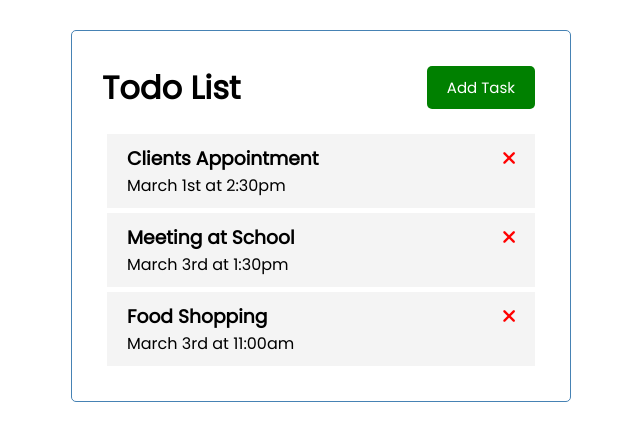
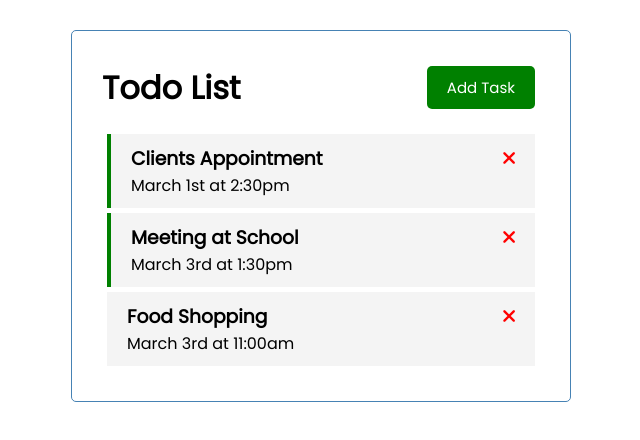
Before and after one commit to pockypoem/vueproj, a Vue app in the folder simple-todo/: page / in a window 1280 px wide. Shown: the top 440 px of the page, without its empty margins (319-959 px from the left). Built offline with nearby package versions, Linux system fonts and the light colour scheme.

Commit message:
toggle reminder by double click todo item

```diff
--- a/simple-todo/src/App.vue
+++ b/simple-todo/src/App.vue
@@ -1,7 +1,7 @@
 <template>
   <div class="container">
     <Header title="Todo List"/>
-    <Todos @delete-todo="deleteTodo" :todos="todos" />
+    <Todos @toggle-reminder="toggleReminder" @delete-todo="deleteTodo" :todos="todos" />
   </div>
 </template>
 
@@ -26,7 +26,10 @@ export default {
       if(confirm('Are you sure?')) {
         this.todos = this.todos.filter((todo) => todo.id !== id);
       }
-    }
+    },
+    toggleReminder(id) {
+      this.todos = this.todos.map((todo) => todo.id === id ? {...todo, reminder: !todo.reminder} : todo);
+    },
   },
   created() {
     this.todos = [
--- a/simple-todo/src/components/Todo.vue
+++ b/simple-todo/src/components/Todo.vue
@@ -1,5 +1,5 @@
 <template>
-    <div class="task">
+    <div @dblclick="$emit('toggle-reminder', todo.id)" :class="[todo.reminder ? 'reminder' : '', 'todo']">
         <h3>
             {{ todo.text }}
             <i  @click="$emit('delete-todo', todo.id)" class="fas fa-times"></i>
@@ -22,18 +22,18 @@
     color: red;
     }
 
-    .task {
+    .todo {
         background: #f4f4f4;
         margin: 5px;
         padding: 10px 20px;
         cursor: pointer;
     }
 
-    .task.reminder {
+    .todo.reminder {
         border-left: 4px solid green;
     }
 
-    .task h3 {
+    .todo h3 {
         display: flex;
         align-items: center;
         justify-content: space-between;
--- a/simple-todo/src/components/Todos.vue
+++ b/simple-todo/src/components/Todos.vue
@@ -1,6 +1,6 @@
 <template>
     <div :key="todo.id" v-for="todo in todos">
-        <Todo @delete-todo="$emit('delete-todo', todo.id)" :todo="todo" />
+        <Todo @toggle-reminder="$emit('toggle-reminder', todo.id)" @delete-todo="$emit('delete-todo', todo.id)" :todo="todo" />
     </div>
 </template>
 
@@ -15,6 +15,6 @@
         components: {
             Todo
         },
-        emits: ['delete-todo'],
+        emits: ['delete-todo', 'toggle-reminder'],
     }
 </script>
```
